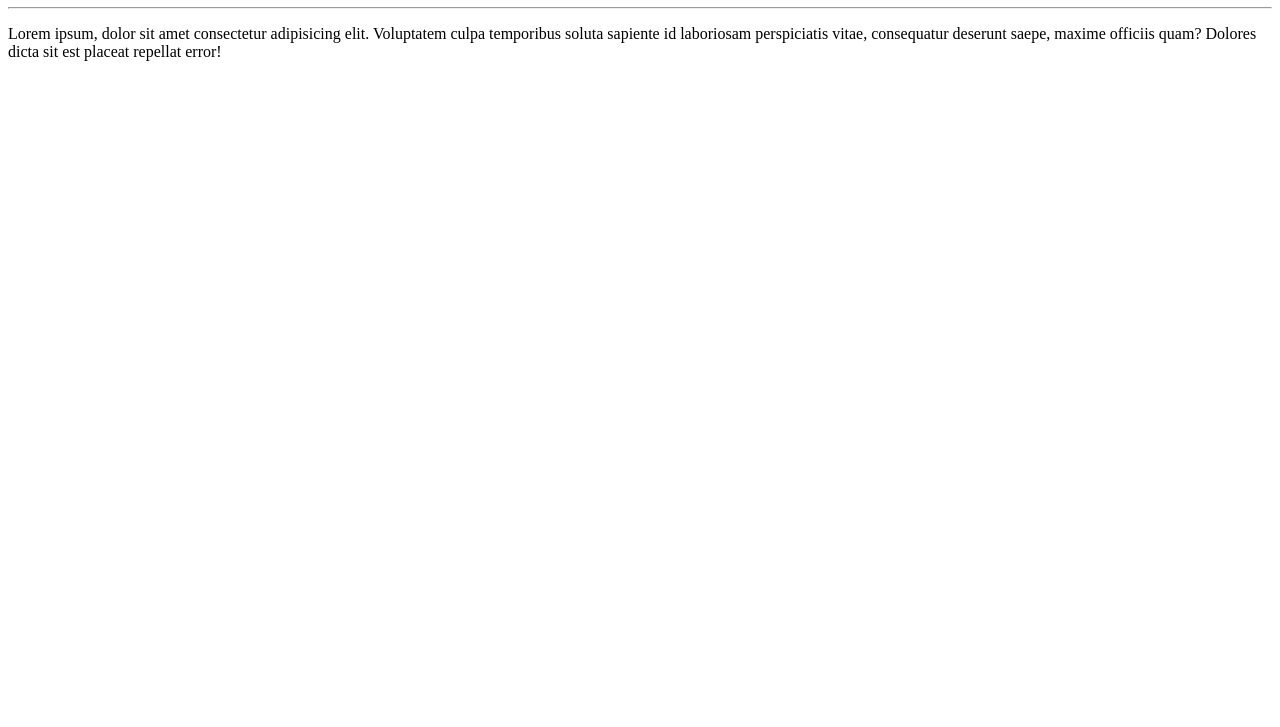
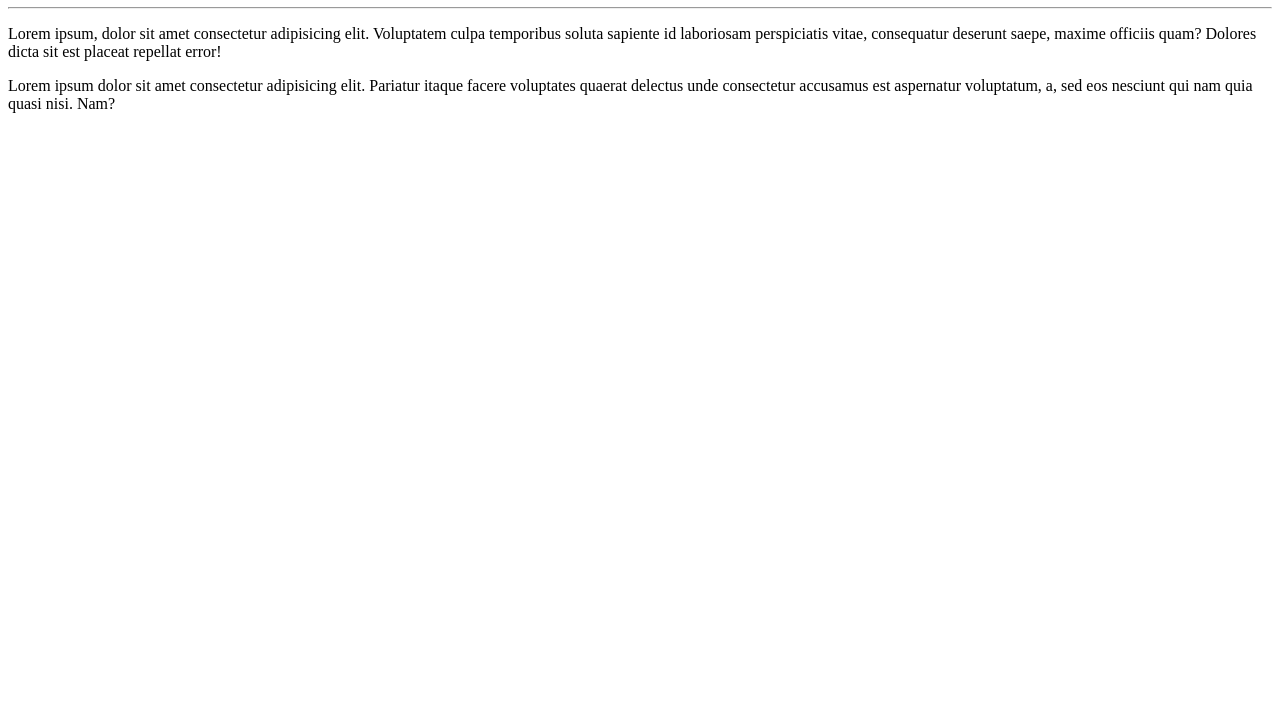
Before and after one commit to RichardRWS/Ola-Mundo, a plain HTML site: page site-exemplo/index.html in a window 1280 px wide. Shown: the part 73-800 px from the top of the page. Drawn offline with Linux system fonts and the light colour scheme.

Commit message:
Adicionei um parágrafo

```diff
--- a/site-exemplo/index.html
+++ b/site-exemplo/index.html
@@ -9,5 +9,6 @@
     <h1>Olá, mundo!</h1>
     <hr>
     <p>Lorem ipsum, dolor sit amet consectetur adipisicing elit. Voluptatem culpa temporibus soluta sapiente id laboriosam perspiciatis vitae, consequatur deserunt saepe, maxime officiis quam? Dolores dicta sit est placeat repellat error!</p>
+    <p>Lorem ipsum dolor sit amet consectetur adipisicing elit. Pariatur itaque facere voluptates quaerat delectus unde consectetur accusamus est aspernatur voluptatum, a, sed eos nesciunt qui nam quia quasi nisi. Nam?</p>
 </body>
 </html>
```
